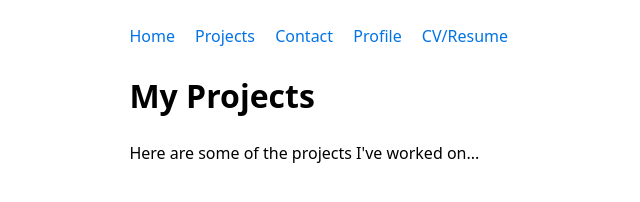
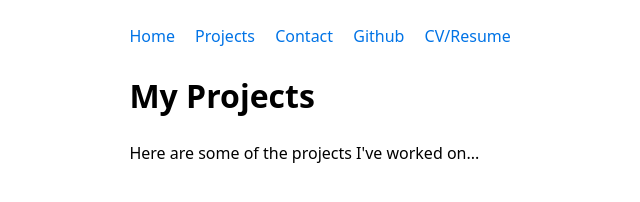
Before and after one commit to DerekYHuang/portfolio, a plain HTML site: page projects/index.html in a window 1280 px wide. Shown: the full height of the page, 69-709 px from the left. Drawn offline with Linux system fonts and the light colour scheme.

Commit message:
updated profile display to github on main pages

```diff
--- a/projects/index.html
+++ b/projects/index.html
@@ -11,7 +11,7 @@
         <a href="../index.html">Home</a>
         <a href="index.html">Projects</a>
         <a href="../contact/index.html">Contact</a>
-        <a href="https://github.com/DerekYHuang" target="_blank">Profile</a>
+        <a href="https://github.com/DerekYHuang" target="_blank">Github</a>
         <a href="../cv/index.html">CV/Resume</a>
     </nav>
 
```
Also changed, not shown: contact/index.html (+1 -1 lines), index.html (+1 -1 lines).
